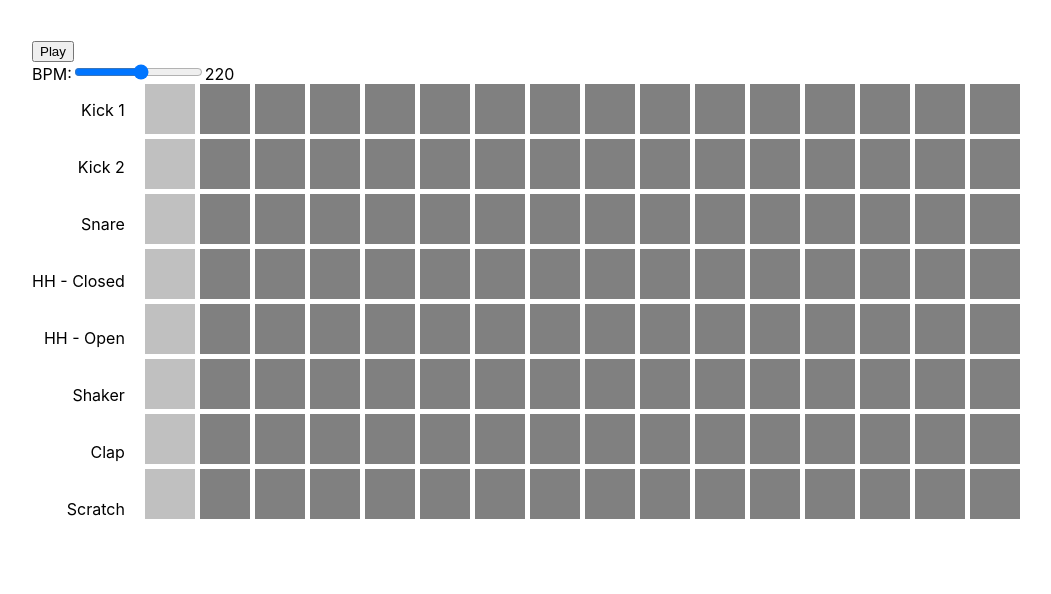
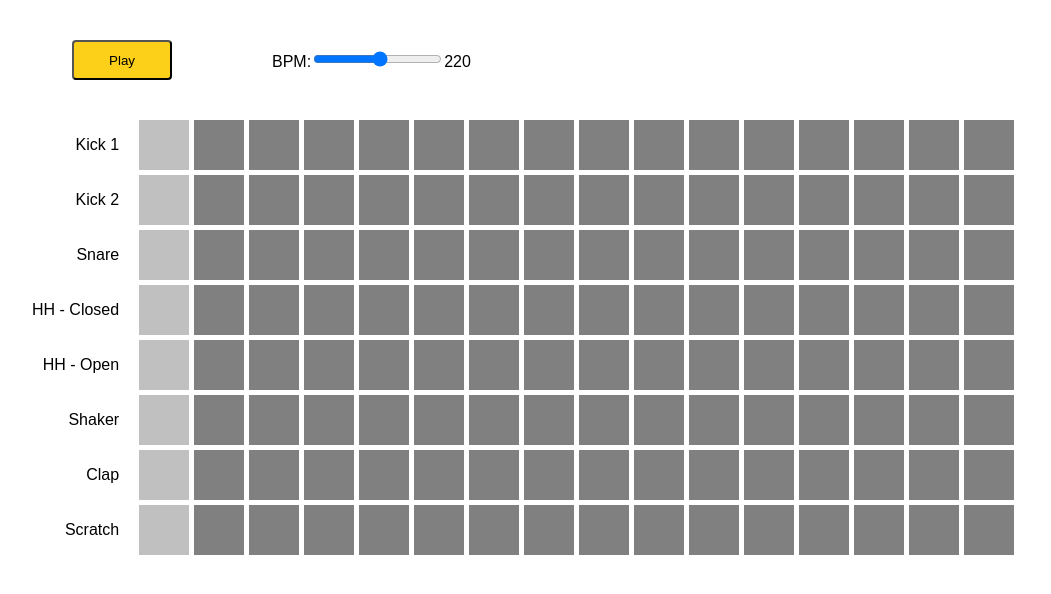
Before and after one commit to JackBlakeston/BEETBOX, a React (Create React App) app in the folder client/: page / in a window 1280 px wide. Shown: the top 594 px of the page, without its empty margins (8-1059 px from the left). Built offline with nearby package versions, Linux system fonts and the light colour scheme; no server answers.

Commit message:
Add basic styles

```diff
--- a/client/src/App.css
+++ b/client/src/App.css
@@ -1,5 +1,24 @@
 .App {
   margin: 40px 0 0 40px;
+}
+
+.controls {
+  display: flex;
+  align-items: center;
+  gap: 100px;
+  margin: 0 0 40px 40px;
+}
+
+.play-button {
+  background-color: rgba(252, 202, 0, 0.907);
+  border-radius: 4px;
+  height: 40px;
+  width: 100px;
+  transition: 0.2s;
+}
+
+.play-button:hover {
+  transform: scale(1.05);
 }
 
 .row {
--- a/client/src/components/Controls.js
+++ b/client/src/components/Controls.js
@@ -5,7 +5,7 @@ function Controls (props) {
 
   return (
     <div className="controls">
-        <button onClick={props.togglePlaying}>{buttonText}</button>
+        <button className='play-button' onClick={props.togglePlaying}>{buttonText}</button>
 
         <div className='bpm'>
           <label>BPM:</label>
--- a/client/src/index.css
+++ b/client/src/index.css
@@ -1,10 +1,6 @@
 body {
   margin: 0;
-  font-family: -apple-system, BlinkMacSystemFont, 'Segoe UI', 'Roboto', 'Oxygen',
-    'Ubuntu', 'Cantarell', 'Fira Sans', 'Droid Sans', 'Helvetica Neue',
-    sans-serif;
-  -webkit-font-smoothing: antialiased;
-  -moz-osx-font-smoothing: grayscale;
+  font-family: Arial, Helvetica, sans-serif
 }
 
 code {
```
Also changed, not shown: client/src/App.js (+8 -8 lines).
